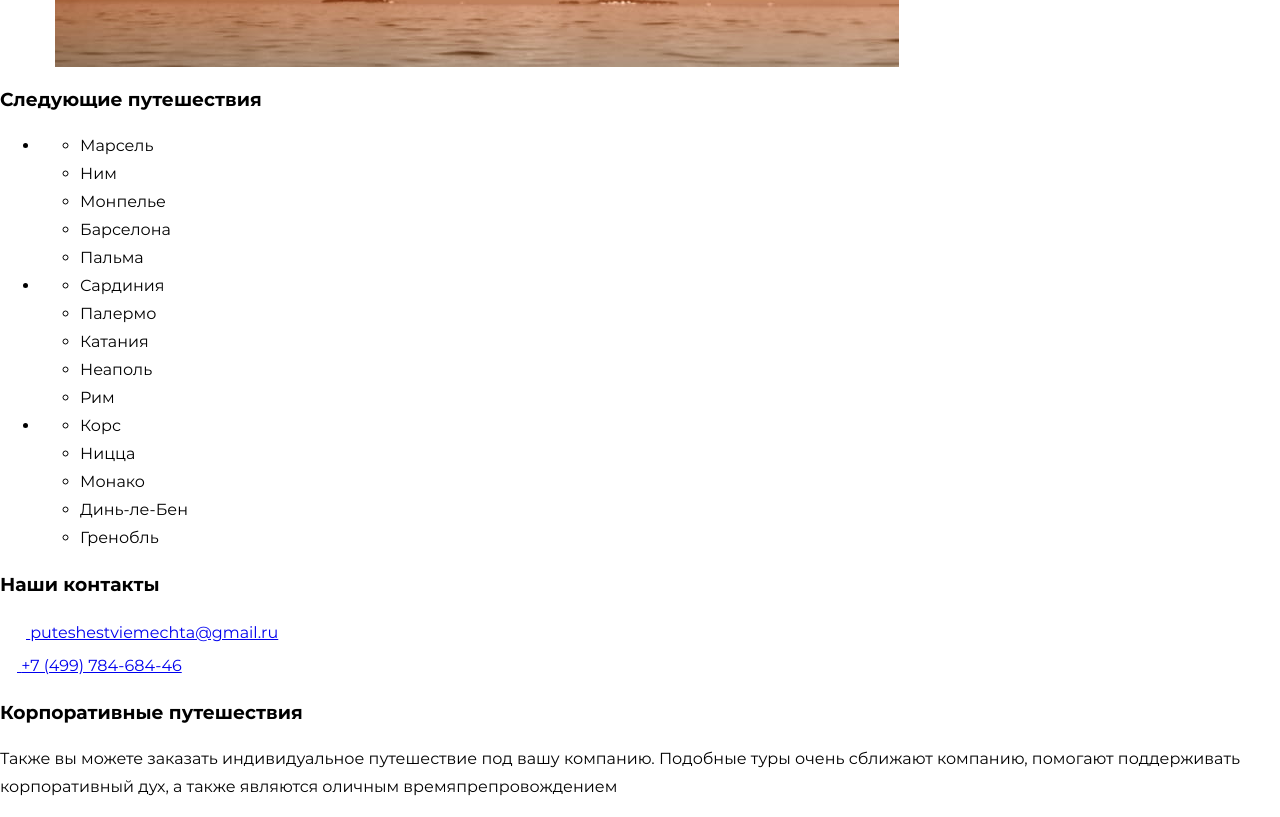
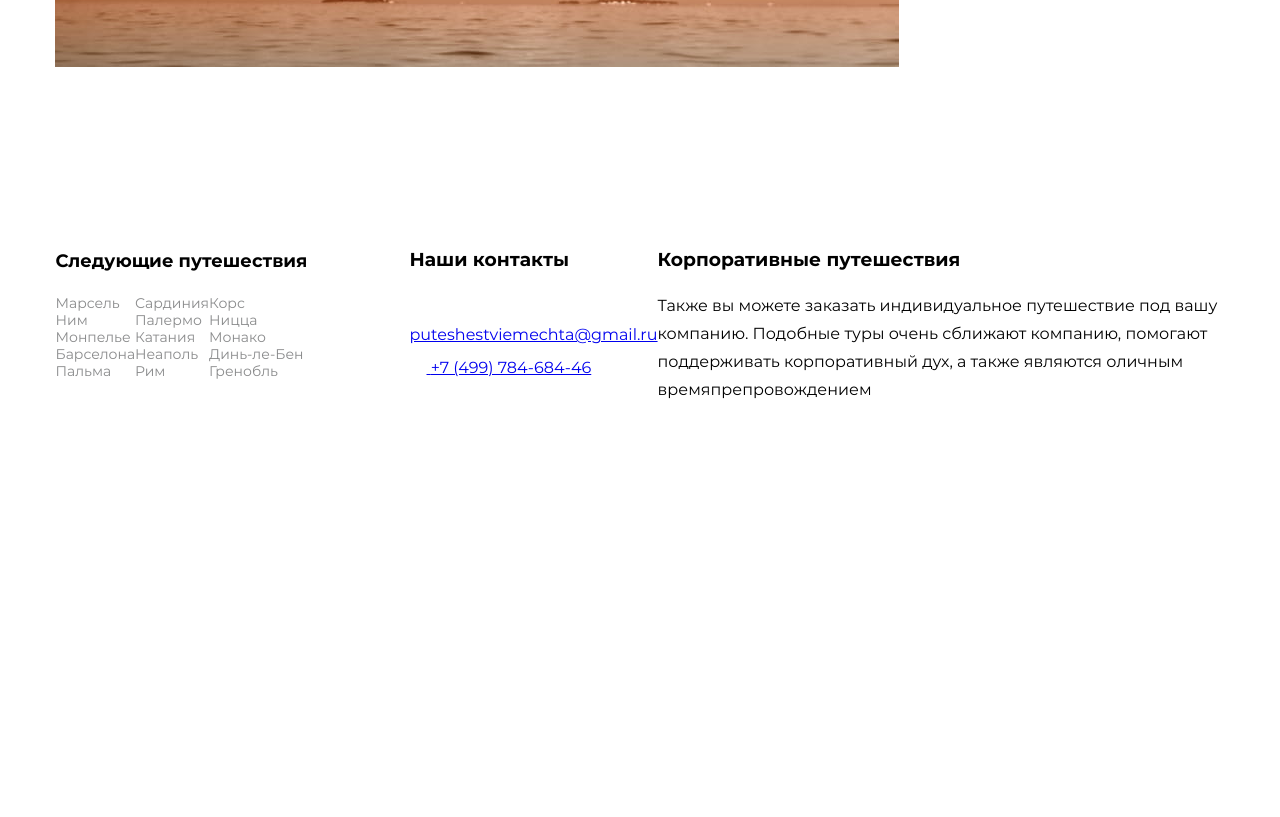
Before and after one commit to hoblex/Alekseev_euro_trip, a website: page source/index.html in a window 1280 px wide. Shown: the part 4325-5142 px from the top of the page. After the commit the page ends 4747 px from the top, so only its background shows below. Drawn offline with nearby package versions, Linux system fonts and the light colour scheme; files that its build step writes are made by us from their sources.

Commit message:
стилизация подвала

```diff
--- a/source/index.html
+++ b/source/index.html
@@ -292,32 +292,32 @@
 <footer class="footer-main">
     <div  class="next-trips">
         <h3  class="next-trips__title">Следующие путешествия</h3>
-        <ul  class="next-trips__main-list  main-list">
-            <li  class="main-list__item sublist-container">
-                <ul  class="sublist-container__list  sublist">
-                    <li  class="sublist__item">Марсель</li>
-                    <li  class="sublist__item">Ним</li>
-                    <li  class="sublist__item">Монпелье</li>
-                    <li  class="sublist__item">Барселона</li>
-                    <li  class="sublist__item">Пальма</li>
+        <ul  class="next-trips__main-list  trip-list">
+            <li  class="trip-list__item subtriplist-container">
+                <ul  class="subtriplist-container__list  trip-sublist">
+                    <li  class="trip-sublist__item">Марсель</li>
+                    <li  class="trip-sublist__item">Ним</li>
+                    <li  class="trip-sublist__item">Монпелье</li>
+                    <li  class="trip-sublist__item">Барселона</li>
+                    <li  class="trip-sublist__item">Пальма</li>
                 </ul>
             </li>
-            <li  class="main-list__item sublist-container">
-                <ul  class="sublist-container__list  sublist">
-                    <li  class="sublist__item">Сардиния</li>
-                    <li  class="sublist__item">Палермо</li>
-                    <li  class="sublist__item">Катания</li>
-                    <li  class="sublist__item">Неаполь</li>
-                    <li  class="sublist__item">Рим</li>
+            <li  class="trip-list__item subtriplist-container">
+                <ul  class="subtriplist-container__list  trip-sublist">
+                    <li  class="trip-sublist__item">Сардиния</li>
+                    <li  class="trip-sublist__item">Палермо</li>
+                    <li  class="trip-sublist__item">Катания</li>
+                    <li  class="trip-sublist__item">Неаполь</li>
+                    <li  class="trip-sublist__item">Рим</li>
                 </ul>
             </li>
-            <li  class="main-list__item sublist-container">
-                <ul  class="sublist-container__list  sublist">
-                    <li  class="sublist__item">Корс</li>
-                    <li  class="sublist__item">Ницца</li>
-                    <li  class="sublist__item">Монако</li>
-                    <li  class="sublist__item">Динь-ле-Бен</li>
-                    <li  class="sublist__item">Гренобль</li>
+            <li  class="trip-list__item subtriplist-container">
+                <ul  class="subtriplist-container__list  trip-sublist">
+                    <li  class="trip-sublist__item">Корс</li>
+                    <li  class="trip-sublist__item">Ницца</li>
+                    <li  class="trip-sublist__item">Монако</li>
+                    <li  class="trip-sublist__item">Динь-ле-Бен</li>
+                    <li  class="trip-sublist__item">Гренобль</li>
                 </ul>
             </li>
         </ul>
--- a/source/sass/blocks/feedback.scss
+++ b/source/sass/blocks/feedback.scss
@@ -3,6 +3,7 @@
   max-width: 1170px;
   box-sizing: border-box;
   padding-top: 70px;
+  margin-bottom: 160px;
   background-size: 844px;
   background-repeat: no-repeat;
   background-image: url('../img/feedback-desktop.jpg');
--- /dev/null
+++ b/source/sass/blocks/footer-main.scss
@@ -0,0 +1,7 @@
+.footer-main {
+  display: flex;
+  flex-direction: row;
+  max-width: 1169px;
+  margin: 0 auto;
+  height: 195px;
+}
--- /dev/null
+++ b/source/sass/blocks/next-trips.scss
@@ -0,0 +1,19 @@
+.next-trips {
+  display: flex;
+  width: 354px;
+  flex-direction: column;
+  padding: 0;
+  height: 195px;
+}
+
+.next-trips__title {
+  font-size: 18px;
+  line-height: 32px;
+  font-width: 600;
+}
+
+.next-trips__main-list {
+  list-style: none;
+  margin: 0;
+  padding: 0;
+}
--- /dev/null
+++ b/source/sass/blocks/trip-list.scss
@@ -0,0 +1,12 @@
+.trip-list {
+  width: 354px;
+  display: flex;
+  flex-direction: row;
+  font-size: 14px;
+  line-height: 17px;
+  color: $basic-black-50;
+}
+
+.trip-list:nth-child(1) {
+  margin-left: 100px;
+}
--- /dev/null
+++ b/source/sass/blocks/trip-sublist.scss
@@ -0,0 +1,6 @@
+.trip-sublist {
+  list-style: none;
+  display: flex;
+  flex-direction: column;
+  padding: 0;
+}
--- a/source/sass/global/variables.scss
+++ b/source/sass/global/variables.scss
@@ -2,6 +2,7 @@ $basic-white: #ffffff;
 $system-black: #000000;
 $basic-white-70: rgba($basic-white, 0.7);
 $basic-black: #141517;
+$basic-black-50: rgba($basic-black, 0.5);
 $basic-black-70: rgba($basic-black, 0.7);
 $basic-gray: #2c2e3f;
 $basic-gray-30: rgba($basic-gray, 0.3);
--- a/source/sass/style.scss
+++ b/source/sass/style.scss
@@ -23,29 +23,7 @@
 @import "blocks/offers-description";
 @import "blocks/overlay";
 @import "blocks/form";
-//@import "global/mixins";
-//@import "blocks/common-header";
-//@import "global/tags";
-//@import "blocks/main-list";
-//@import "blocks/features";
-//@import "blocks/features-list";
-//@import "blocks/product-main";
-//@import "blocks/desc-main";
-//@import "blocks/reviews";
-//@import "blocks/slider";
-//@import "blocks/slider-nav";
-//@import "blocks/contacts";
-//@import "blocks/footer-main";
-//@import "blocks/social-list";
-//@import "blocks/footer-main-copiright";
-//@import "blocks/modal-cart";
-//@import "blocks/form-size";
-//@import "blocks/page-form";
-//@import "blocks/form";
-//@import "blocks/page-catalog";
-//@import "blocks/catalog-wrap";
-//@import "blocks/catalog-list";
-//@import "blocks/product-card";
-//@import "blocks/information-article";
-//@import "blocks/video-player";
-//@import "blocks/overlay";
+@import "blocks/footer-main";
+@import "blocks/next-trips";
+@import "blocks/trip-sublist";
+@import "blocks/trip-list";
```
